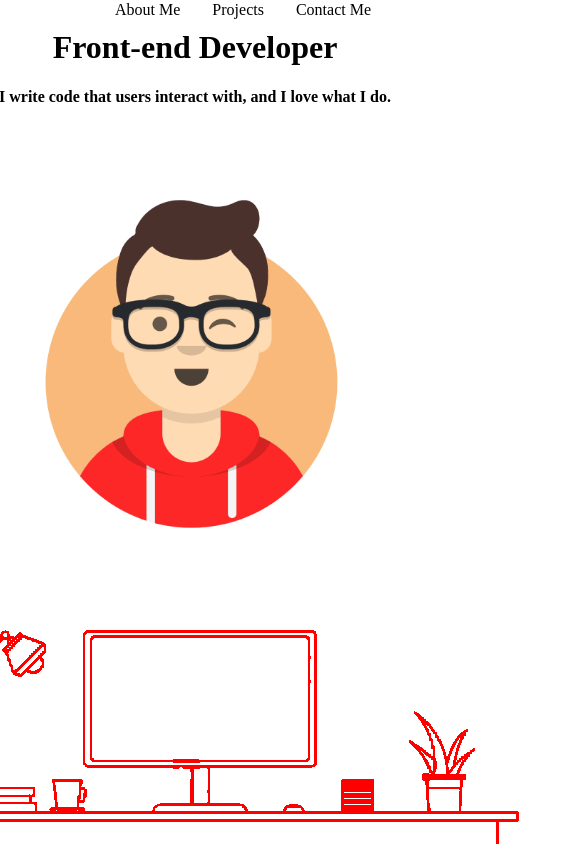
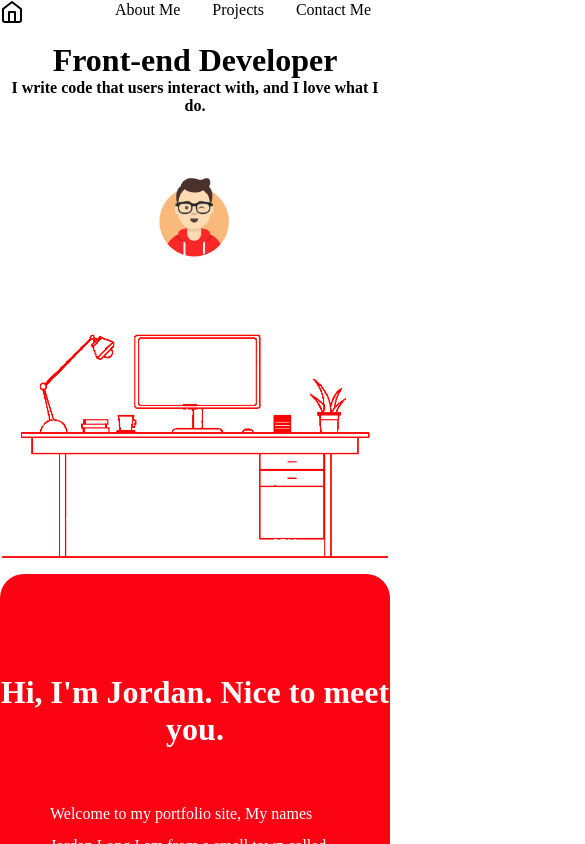
Before and after one commit to JordanLong1/my-portfolio, a React (Create React App) app: page / in a window 390 px wide. Shown: the top 844 px of the page, 585 px wide, since content can reach past the window. Built offline with nearby package versions, Linux system fonts and the light colour scheme.

Commit message:
half way done converting for iphone 5

```diff
--- a/src/Home.css
+++ b/src/Home.css
@@ -1,14 +1,10 @@
-:root {
-  --desktop: 1200px;
-  --laptop: 1024px;
-  --tablet: 768px;
-  --phone: 320px;
+* {
+  margin: 0;
+  padding: 0;
 }
 
 body {
-  display: flex;
-  justify-content: center;
-  overflow-y: auto;
+  margin-top: 5vh;
 }
 
 
@@ -42,6 +38,12 @@
   border-bottom: solid 1em black;
 }
 
+.home-container {
+  width: 100%;
+  overflow: hidden;
+  /* display: block; */
+}
+
 .home-text {
   font-family: Michroma;
   font-weight: 800;
@@ -73,7 +75,7 @@
   background-color: #fc0313;
   height: 100%;
   width: 100%;
-  border-radius: 1.5625em;
+  border-radius: 1.5em;
 }
 
 .about-me-header {
@@ -332,8 +334,59 @@
   }
 
   .home-text {
+    width: 100%;
+    font-size: 20px;
+    line-height: 2em;
     text-align: center;
   }
 
+  .home-container {
+    width: 100%;
+  }
+
+  .avt {
+    max-height: 50%;
+    max-width: 50%;
+  }
+
+  .desk-pic-div {
+    width: 100%;
+  }
+
+  .about-container {
+    width: 100%;
+  }
+
+  .about-me-header {
+    font-size: 20px;
+    width: 100%;
+  }
+
+  .bio {
+    font-size: 12px;
+  }
+
+  .skills-column {
+    width: 100vw;
+    margin: 0 auto;
+  }
+
+  .skills-header {
+    font-size: 20px;
+    font-weight: bold;
+    padding-bottom: 3em;
+  }
+
+  .skills-column li {
+    font-size: 12px;
+    line-height: 2.0;
+  }
+
+  /* body {
+  display: flex;
+  justify-content: space-evenly;
+  align-content: center;
+} */
+
 
 }
```
